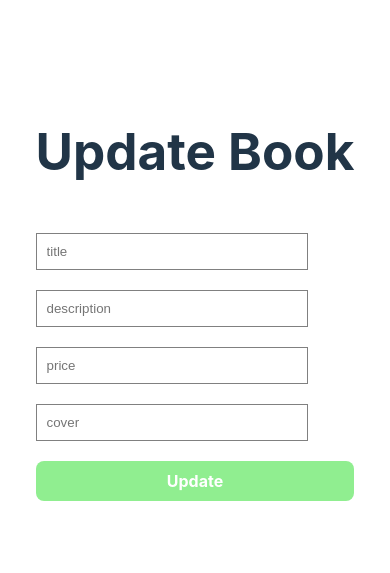
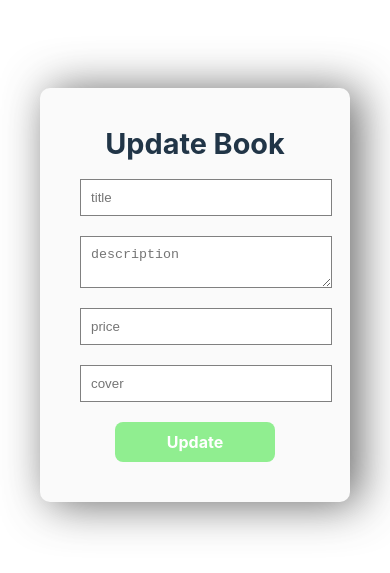
Before and after one commit to Asadullah-Imran/bookshop-crud-, a React (Vite) app in the folder client/: page /update/1 in a window 390 px wide. Shown: the part 127-700 px from the top of the page. Built offline with nearby package versions, Linux system fonts and the light colour scheme; no server answers.

Commit message:
add and update

```diff
--- a/client/src/App.css
+++ b/client/src/App.css
@@ -27,23 +27,3 @@
   border: 1px solid rgb(204, 204, 243);
   color: rgb(139, 139, 234);
 }
-
-.form {
-  display: flex;
-  flex-direction: column;
-  gap: 20px;
-}
-input {
-  width: 250px;
-  padding: 10px;
-  border: 1px solid gray;
-}
-
-.formButton {
-  border: none;
-  padding: 10px;
-  background-color: lightgreen;
-  color: white;
-  font-weight: bold;
-  cursor: pointer;
-}
--- a/client/src/index.css
+++ b/client/src/index.css
@@ -32,7 +32,7 @@ body {
 }
 
 h1 {
-  font-size: 3.2em;
+  font-size: 3rem;
   line-height: 1.1;
 }
 
--- /dev/null
+++ b/client/src/pages/Add/Add.css
@@ -0,0 +1,51 @@
+.add-container {
+  display: flex;
+  flex-direction: column;
+  gap: 20px;
+  background: #fafafa;
+  border-radius: 10px;
+  box-shadow: 9px 2px 45px 0px rgba(66, 66, 66, 0.81);
+  -webkit-box-shadow: 9px 2px 45px 0px rgba(66, 66, 66, 0.81);
+  -moz-box-shadow: 9px 2px 45px 0px rgba(66, 66, 66, 0.81);
+  padding: 60px;
+  margin: 60px;
+}
+@media screen and (max-width: 560px) {
+  .add-container {
+    width: 100%;
+    padding: 40px;
+    margin: 40px;
+  }
+  .add-container h1 {
+    font-size: 2.5rem !important;
+  }
+  .add-container .buttonDiv .formButton {
+    width: 160px !important;
+  }
+}
+@media screen and (max-width: 450px) {
+  .add-container h1 {
+    font-size: 1.8rem !important;
+  }
+}
+.add-container h1 {
+  margin: auto;
+}
+.add-container input,
+.add-container textarea {
+  width: 100%;
+  padding: 10px;
+  border: 1px solid gray;
+}
+.add-container .buttonDiv {
+  margin: auto;
+}
+.add-container .buttonDiv .formButton {
+  width: 250px;
+  border: none;
+  padding: 10px;
+  background-color: lightgreen;
+  color: white;
+  font-weight: bold;
+  cursor: pointer;
+}/*# sourceMappingURL=Add.css.map */
--- a/client/src/pages/Add/Add.jsx
+++ b/client/src/pages/Add/Add.jsx
@@ -1,6 +1,7 @@
 import axios from "axios";
 import { useState } from "react";
 import { useNavigate } from "react-router-dom";
+import "./Add.css";
 const Add = () => {
   const [book, setBook] = useState({
     title: "",
@@ -24,7 +25,7 @@ const Add = () => {
     }
   };
   return (
-    <div className="form">
+    <div className="add-container">
       <h1>Add New Book</h1>
       <input
         type="text"
@@ -32,11 +33,11 @@ const Add = () => {
         onChange={handleChange}
         name="title"
       />
-      <input
-        type="text"
+      <textarea
         placeholder="description"
         onChange={handleChange}
         name="description"
+        style={{ minHeight: "70px" }}
       />
       <input
         type="number"
@@ -50,8 +51,11 @@ const Add = () => {
         onChange={handleChange}
         name="cover"
       />
-
-      <button onClick={handleClick}>Add</button>
+      <div className="buttonDiv">
+        <button className="formButton" onClick={handleClick}>
+          Add
+        </button>
+      </div>
     </div>
   );
 };
--- /dev/null
+++ b/client/src/pages/Add/Add.scss
@@ -0,0 +1,54 @@
+.add-container {
+  display: flex;
+  flex-direction: column;
+  gap: 20px;
+  background: #fafafa;
+  border-radius: 10px;
+  box-shadow: 9px 2px 45px 0px rgba(66, 66, 66, 0.81);
+  -webkit-box-shadow: 9px 2px 45px 0px rgba(66, 66, 66, 0.81);
+  -moz-box-shadow: 9px 2px 45px 0px rgba(66, 66, 66, 0.81);
+  padding: 60px;
+  margin: 60px;
+
+  @media screen and (max-width: 560px) {
+    width: 100%;
+    padding: 40px;
+    margin: 40px;
+    h1 {
+      font-size: 2.5rem !important;
+    }
+    .buttonDiv {
+      .formButton {
+        width: 160px !important;
+      }
+    }
+  }
+
+  @media screen and (max-width: 450px) {
+    h1 {
+      font-size: 1.8rem !important;
+    }
+  }
+
+  h1 {
+    margin: auto;
+  }
+  input,
+  textarea {
+    width: 100%;
+    padding: 10px;
+    border: 1px solid gray;
+  }
+  .buttonDiv {
+    margin: auto;
+    .formButton {
+      width: 250px;
+      border: none;
+      padding: 10px;
+      background-color: lightgreen;
+      color: white;
+      font-weight: bold;
+      cursor: pointer;
+    }
+  }
+}
--- /dev/null
+++ b/client/src/pages/Update/Update.css
@@ -0,0 +1,51 @@
+.add-container {
+  display: flex;
+  flex-direction: column;
+  gap: 20px;
+  background: #fafafa;
+  border-radius: 10px;
+  box-shadow: 9px 2px 45px 0px rgba(66, 66, 66, 0.81);
+  -webkit-box-shadow: 9px 2px 45px 0px rgba(66, 66, 66, 0.81);
+  -moz-box-shadow: 9px 2px 45px 0px rgba(66, 66, 66, 0.81);
+  padding: 60px;
+  margin: 60px;
+}
+@media screen and (max-width: 560px) {
+  .add-container {
+    width: 100%;
+    padding: 40px;
+    margin: 40px;
+  }
+  .add-container h1 {
+    font-size: 2.5rem !important;
+  }
+  .add-container .buttonDiv .formButton {
+    width: 160px !important;
+  }
+}
+@media screen and (max-width: 450px) {
+  .add-container h1 {
+    font-size: 1.8rem !important;
+  }
+}
+.add-container h1 {
+  margin: auto;
+}
+.add-container input,
+.add-container textarea {
+  width: 100%;
+  padding: 10px;
+  border: 1px solid gray;
+}
+.add-container .buttonDiv {
+  margin: auto;
+}
+.add-container .buttonDiv .formButton {
+  width: 250px;
+  border: none;
+  padding: 10px;
+  background-color: lightgreen;
+  color: white;
+  font-weight: bold;
+  cursor: pointer;
+}/*# sourceMappingURL=Update.css.map */
--- a/client/src/pages/Update/Update.jsx
+++ b/client/src/pages/Update/Update.jsx
@@ -53,7 +53,7 @@ const Update = () => {
   };
 
   return (
-    <div className="form">
+    <div className="add-container">
       <h1>Update Book</h1>
       <input
         type="text"
@@ -62,8 +62,7 @@ const Update = () => {
         name="title"
         value={book.title} // Set the input value to the current book title
       />
-      <input
-        type="text"
+      <textarea
         placeholder="description"
         onChange={handleChange}
         name="description"
@@ -83,10 +82,11 @@ const Update = () => {
         name="cover"
         value={book.cover} // Set the input value to the current book cover
       />
-
-      <button className="formButton" onClick={handleClick}>
-        Update
-      </button>
+      <div className="buttonDiv">
+        <button className="formButton" onClick={handleClick}>
+          Update
+        </button>
+      </div>
     </div>
   );
 };
--- /dev/null
+++ b/client/src/pages/Update/Update.scss
@@ -0,0 +1,54 @@
+.add-container {
+  display: flex;
+  flex-direction: column;
+  gap: 20px;
+  background: #fafafa;
+  border-radius: 10px;
+  box-shadow: 9px 2px 45px 0px rgba(66, 66, 66, 0.81);
+  -webkit-box-shadow: 9px 2px 45px 0px rgba(66, 66, 66, 0.81);
+  -moz-box-shadow: 9px 2px 45px 0px rgba(66, 66, 66, 0.81);
+  padding: 60px;
+  margin: 60px;
+
+  @media screen and (max-width: 560px) {
+    width: 100%;
+    padding: 40px;
+    margin: 40px;
+    h1 {
+      font-size: 2.5rem !important;
+    }
+    .buttonDiv {
+      .formButton {
+        width: 160px !important;
+      }
+    }
+  }
+
+  @media screen and (max-width: 450px) {
+    h1 {
+      font-size: 1.8rem !important;
+    }
+  }
+
+  h1 {
+    margin: auto;
+  }
+  input,
+  textarea {
+    width: 100%;
+    padding: 10px;
+    border: 1px solid gray;
+  }
+  .buttonDiv {
+    margin: auto;
+    .formButton {
+      width: 250px;
+      border: none;
+      padding: 10px;
+      background-color: lightgreen;
+      color: white;
+      font-weight: bold;
+      cursor: pointer;
+    }
+  }
+}
```
Also changed, not shown: 2 other files (tests, documents, lock files or other folders).
